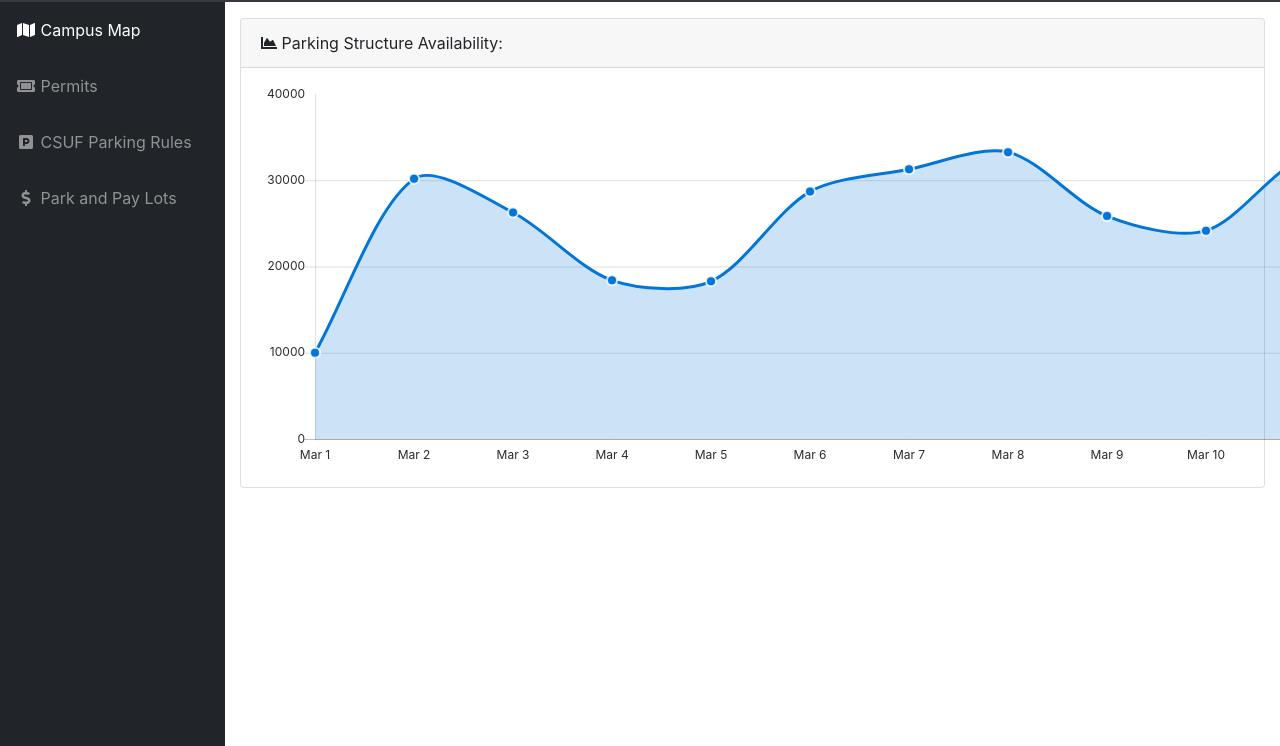
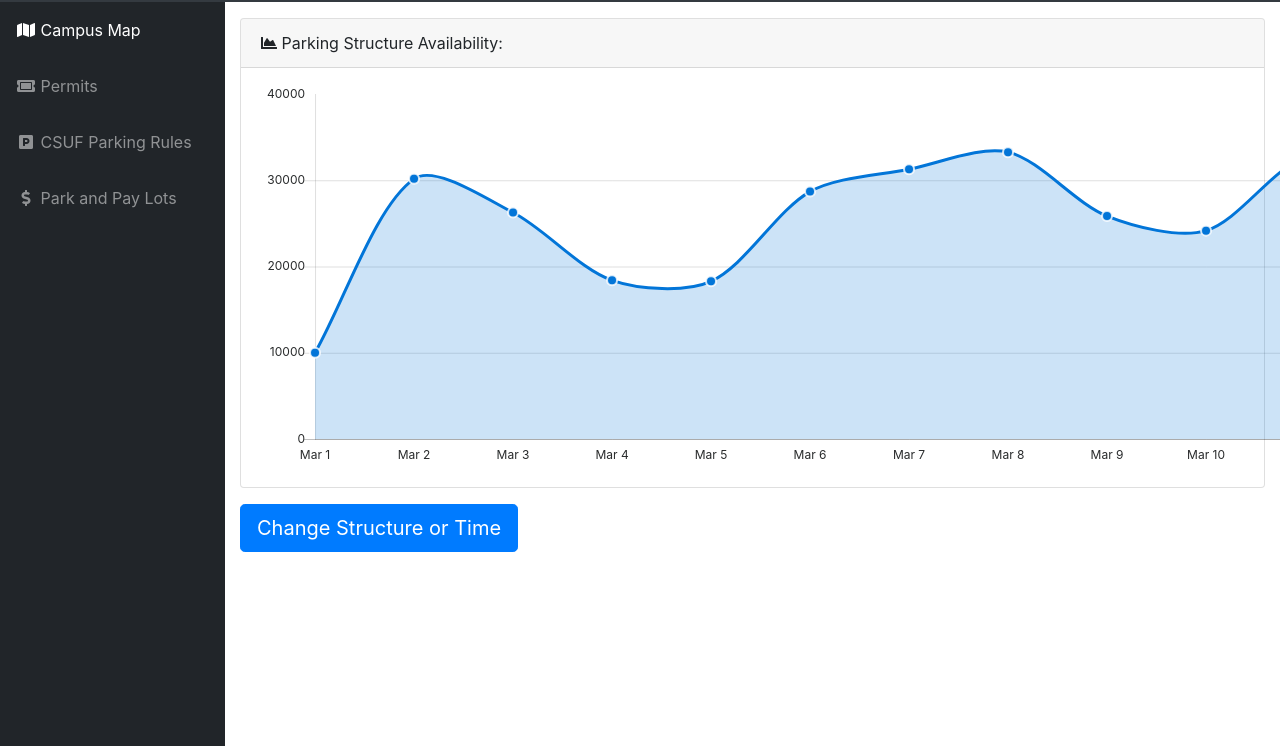
Before and after one commit to ZachMcEachern/parking_planner, a website with bundled scripts: page info.html in a window 1280 px wide. Shown: the part 314-1060 px from the top of the page. Built offline with nearby package versions, Linux system fonts and the light colour scheme.

Commit message:
Added button
Added a button on the bottom of the area chart that links back to the main page.

```diff
--- a/info.html
+++ b/info.html
@@ -88,8 +88,10 @@
             <div class="card-body">
               <canvas id="myAreaChart" width="100%" height="30"></canvas>
             </div>
+          </div>
 
-          </div>
+          <!-- Change structure and time button -->
+          <a class="btn btn-primary btn-lg" href="index.html" role="button">Change Structure or Time</a>
 
         <!-- /.container-fluid -->
         </div>
```
